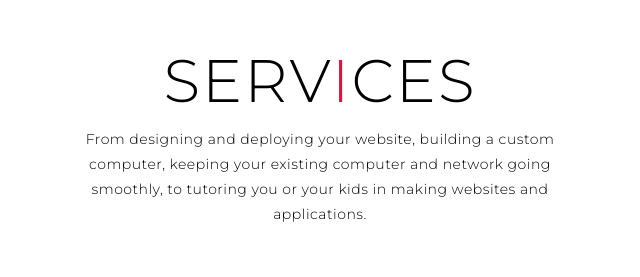
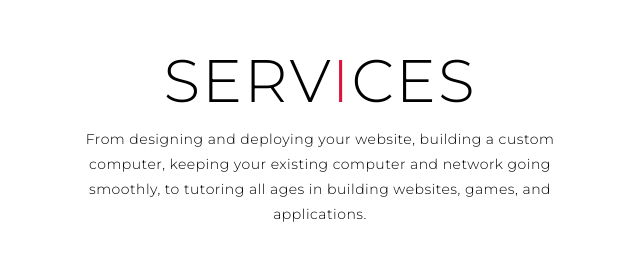
Before and after one commit to cammac725/camdev-website, a plain HTML site: page index.html in a window 1280 px wide. Shown: the part 900-1177 px from the top of the page, 320-960 px from the left. Drawn offline with Linux system fonts and the light colour scheme; files whose address does not match are found by name.

Commit message:
small text changes

```diff
--- a/index.html
+++ b/index.html
@@ -48,12 +48,6 @@
         <a href="#projects" type='button' class='cta'>Portfolio</a>
         <a href="#services" type='button' class='cta'>Services</a>
       </div>
-      <!-- <div class="desktop-only">
-        <h2>Web development</h2>
-        <h2>Computer repair</h2>
-        <h2>IT Support</h2>
-        <a href="#services" type='button' class='cta'>Services</a>
-      </div> -->
     </div>
   </section>
   <!-- End Hero Section  -->
@@ -63,7 +57,7 @@
     <div class="services container">
       <div class="service-top">
         <h1 class="section-title">Serv<span>i</span>ces</h1>
-        <p>From designing and deploying your website, building a custom computer, keeping your existing computer and network going smoothly, to tutoring you or your kids in making websites and applications.</p>
+        <p>From designing and deploying your website, building a custom computer, keeping your existing computer and network going smoothly, to tutoring all ages in building websites, games, and applications.</p>
       </div>
       <div class="service-bottom">
         <div class="service-item">
```
